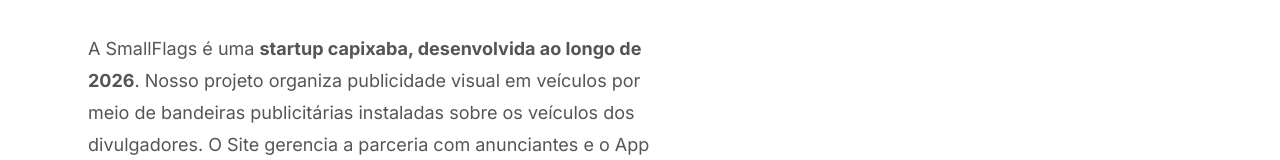
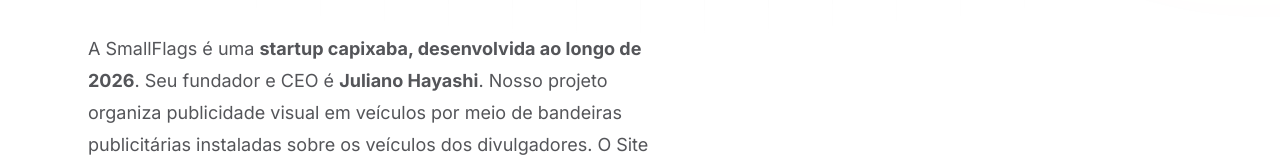
Before and after one commit to JulianOHayashi/site, a React (Vite) app: page /quem-somos in a window 1280 px wide. Shown: the part 421-581 px from the top of the page. Built offline with nearby package versions, Linux system fonts and the light colour scheme; no server answers; the HTML template or start-up script is replaced by a standard one.

Commit message:
feat(quem-somos): identificar Juliano Hayashi como fundador e CEO da SmallFlags

```diff
--- a/src/pages/institucional/QuemSomos.tsx
+++ b/src/pages/institucional/QuemSomos.tsx
@@ -32,6 +32,7 @@ export default function QuemSomos() {
           <p>
             A SmallFlags é uma{" "}
             <strong>startup capixaba, desenvolvida ao longo de 2026</strong>.
+            Seu fundador e CEO é <strong>Juliano Hayashi</strong>.
             Nosso projeto organiza publicidade visual em veículos por meio de
             bandeiras publicitárias instaladas sobre os veículos dos divulgadores.
             O Site gerencia a parceria com anunciantes e o App acompanha a
```
